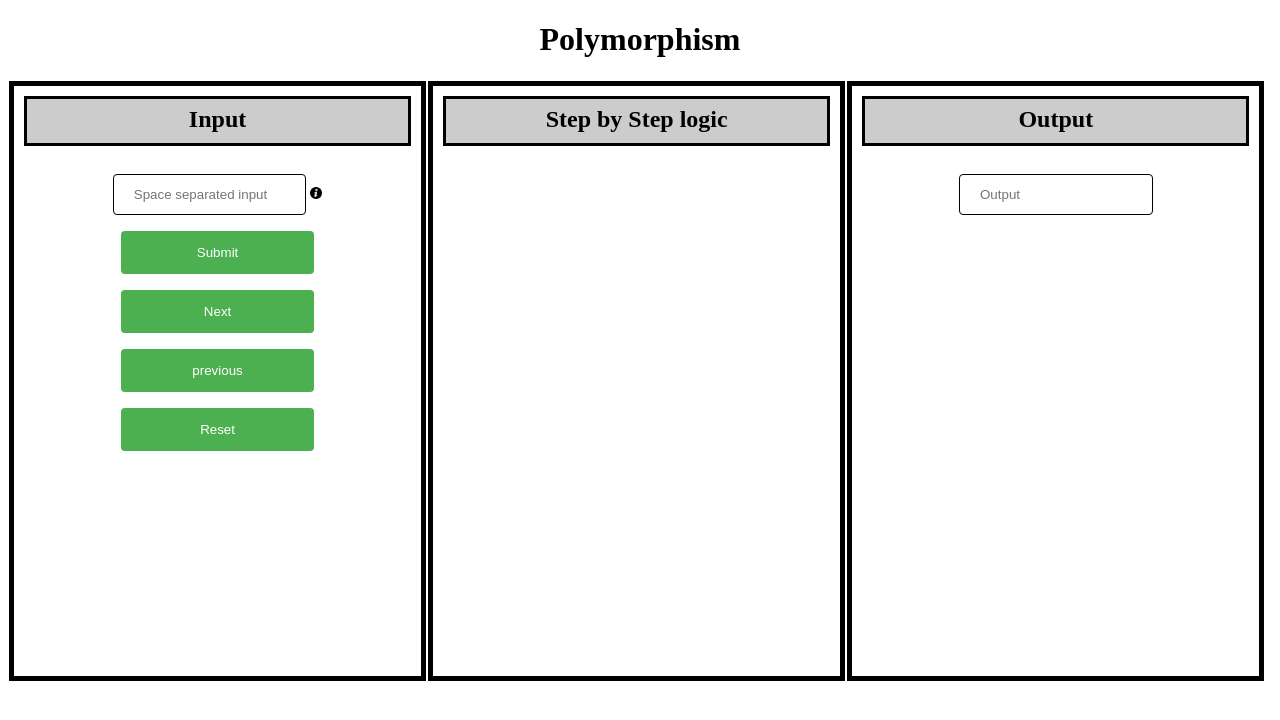
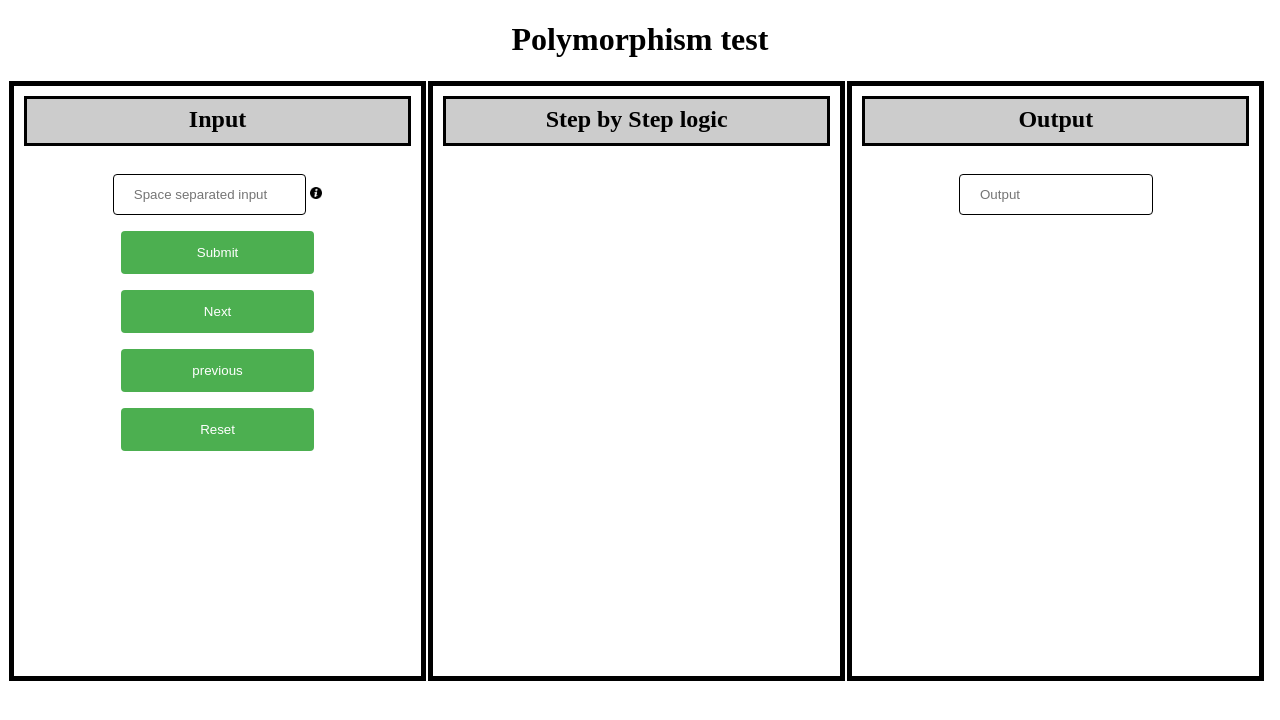
Before and after one commit to umraodhananjay/umraodhananjay.gitlab.io, a plain HTML site: page index.html in a window 1280 px wide. Drawn offline with Linux system fonts and the light colour scheme.

Commit message:
Update index.html

```diff
--- a/index.html
+++ b/index.html
@@ -60,7 +60,7 @@
 <body>
 
     <center>
-        <h1>Polymorphism</h1>
+        <h1>Polymorphism test</h1>
     </center>
 
     <div class="row">
```
